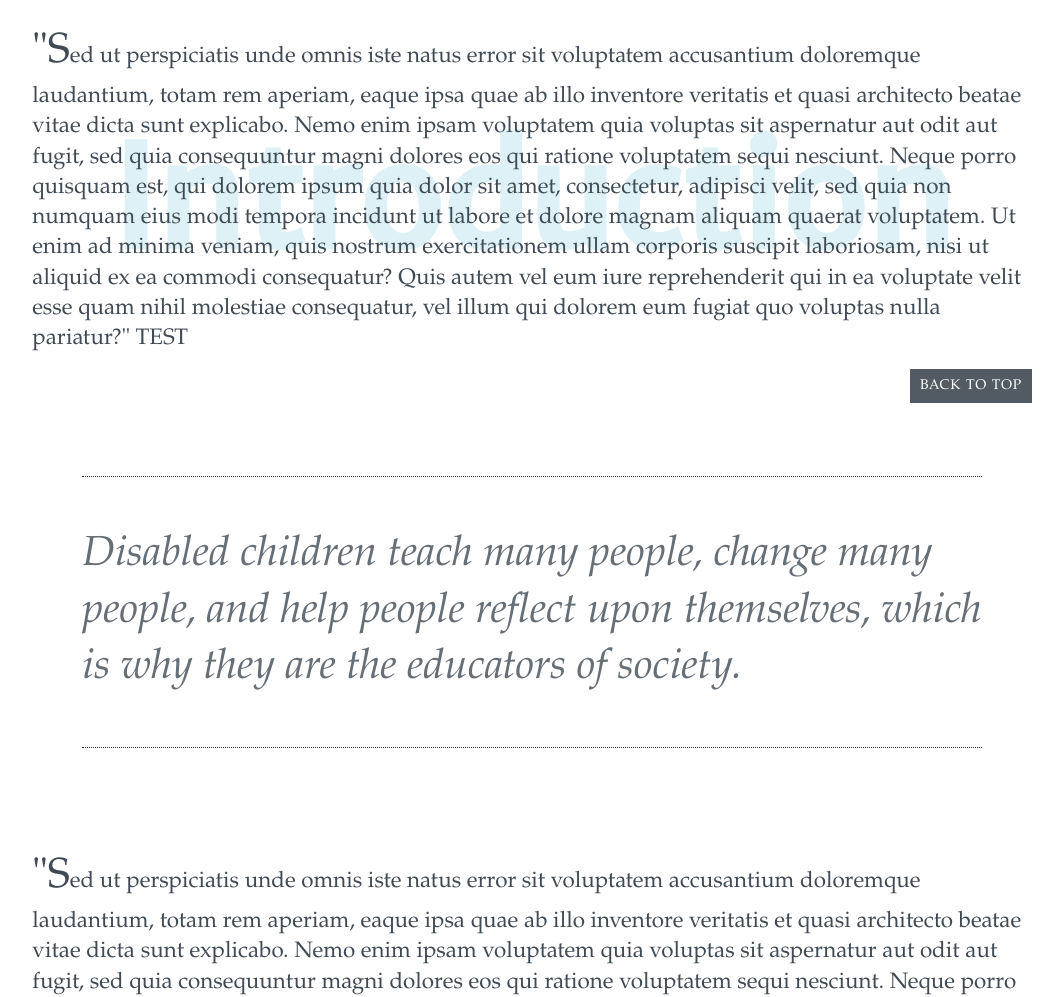
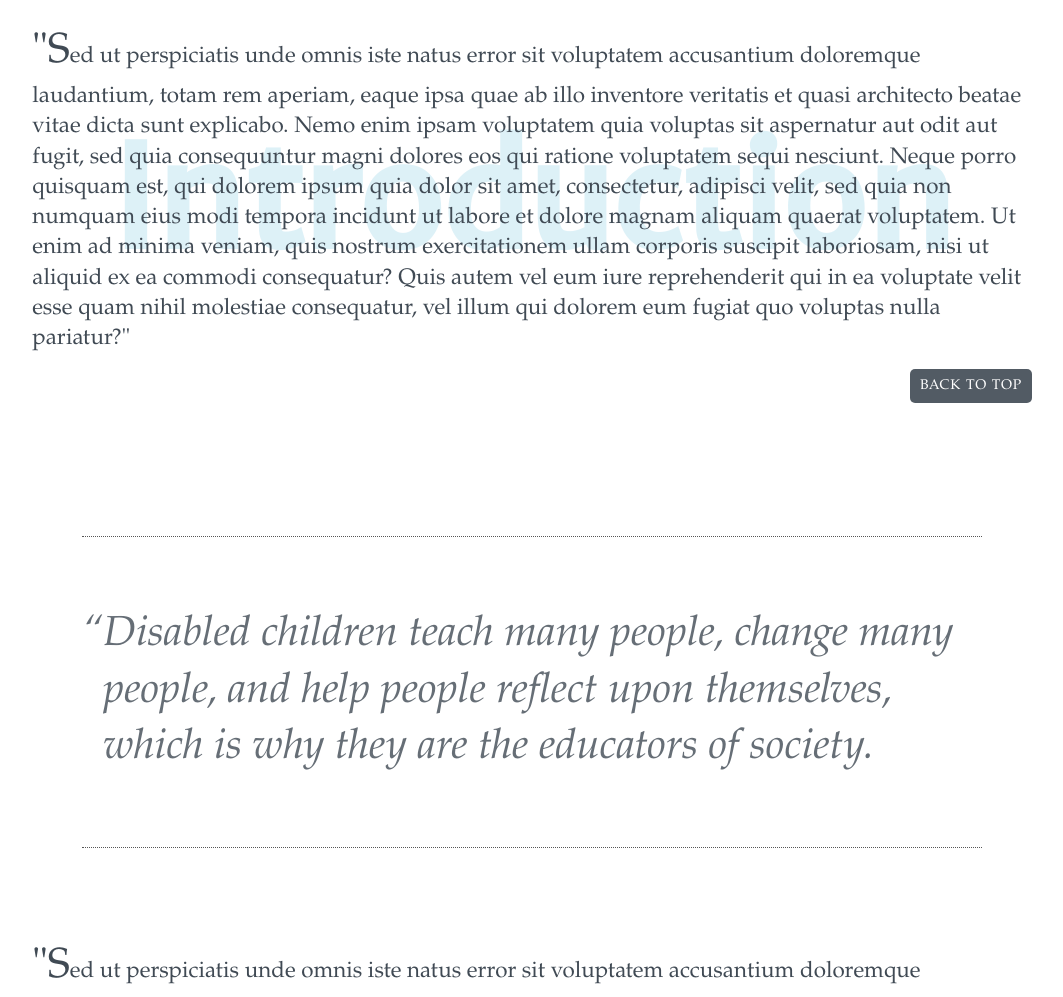
Before and after one commit to tiinker/Tribute-Page-Pastor-Lee, a plain HTML site: page index.html in a window 1280 px wide. Shown: the part 607-1604 px from the top of the page, without its empty margins (179-1242 px from the left). Drawn offline with Linux system fonts and the light colour scheme.

Commit message:
change class quote to blockquote

```diff
--- a/index.html
+++ b/index.html
@@ -43,14 +43,17 @@
                     tempora incidunt ut labore et dolore magnam aliquam quaerat voluptatem. Ut enim ad minima veniam, quis nostrum exercitationem
                     ullam corporis suscipit laboriosam, nisi ut aliquid ex ea commodi consequatur? Quis autem vel eum iure reprehenderit qui
                     in ea voluptate velit esse quam nihil molestiae consequatur, vel illum qui dolorem eum fugiat quo voluptas nulla pariatur?"
-                    <a href="#">TEST</a>
+
                 </p>
 
                 <div class="toTop"><a href="#">BACK TO TOP</a></div>
             </div>
 
-            <div id="quoteOne" class="quote ">Disabled children teach many people, change many people,
-                and help people reflect upon themselves, which is why they are the educators of society.
+            <div id="quoteOne">
+                <blockquote>
+                    Disabled children teach many people, change many people,
+                    and help people reflect upon themselves, which is why they are the educators of society.
+                </blockquote>
             </div>
 
             <div class="story content">
@@ -85,8 +88,11 @@
 
              </div>
 
-             <div id="quoteTwo" class="quote ">I always pray that there will be no more abandoned babies
-                 in this country and no more in our baby box. That's all I want.
+             <div id="quoteTwo">
+                <blockquote>
+                    I always pray that there will be no more abandoned babies
+                    in this country and no more in our baby box. That's all I want.
+                </blockquote>
             </div>
 
              <div class="present content">
@@ -102,8 +108,11 @@
 
             </div>
 
-            <div id="quoteThree" class="quote ">They're not the unnecessary ones in the world.
-                God sent them here for a purpose.
+            <div id="quoteThree">
+                <blockquote>
+                    They're not the unnecessary ones in the world.
+                    God sent them here for a purpose.
+                </blockquote>
             </div>
 
             <div class="conclusion content">
--- a/style.css
+++ b/style.css
@@ -24,7 +24,6 @@ body {
     position: relative;
     line-height: 1.351;
     background-color: #fff;
-    padding-bottom: 500px;
 }
 
 a {
@@ -78,10 +77,6 @@ header:before {
     opacity: .4;
     width: 100%;
     height: 70vh;
-}
-
-header:after {
-    content: '';
 }
 
  #title {
@@ -151,29 +146,21 @@ p::first-letter {
     content: 'Conclusion';
 }
 
-.quote {
+blockquote{
     display: flex;
     width: 90%;
-    justify-self: center;
-    display: flex;
-    position: relative;
-    margin: 0;
     opacity: .8;
     font-style: italic;
     font-size: 3rem;
-    padding: 50px 0;
-    margin: 80px 0;
-    border-top: 1px dotted #000;
-    border-bottom: 1px dotted #000;
+    padding: 70px 0;
+    margin: 140px auto 70px auto;
+    border-top: 1px dotted rgb(44, 44, 44);
+    border-bottom: 1px dotted  rgb(44, 44, 44);
 }
 
-.quote:before {
-    content: '';
-    font-size: 4rem;
-    position: relative;
-    font-style: italic;
+blockquote:before {
+    content: open-quote;
 }
-
 
 .toTop {
     display: block;
@@ -189,6 +176,7 @@ p::first-letter {
     background-color: var(--black);
     padding: 10px;
     opacity: .9;
+    border-radius: 5px;
 }
 
 .toTop a:hover {
@@ -197,7 +185,7 @@ p::first-letter {
 }
 
 footer {
-    /* grid-area: footer; */
     display: flex;
-    border: 2px solid rebeccapurple;
+    margin-top: 300px;
+    justify-content: center;
 }
```
